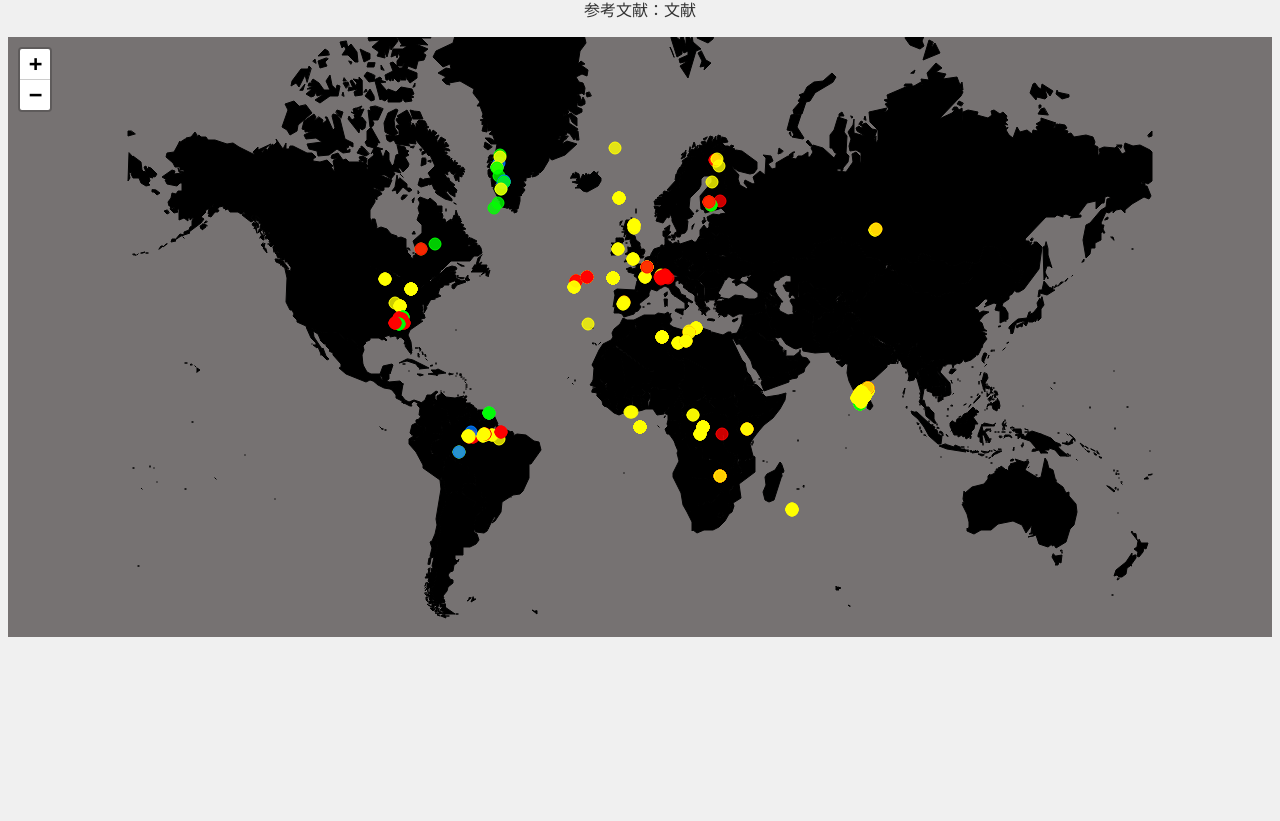
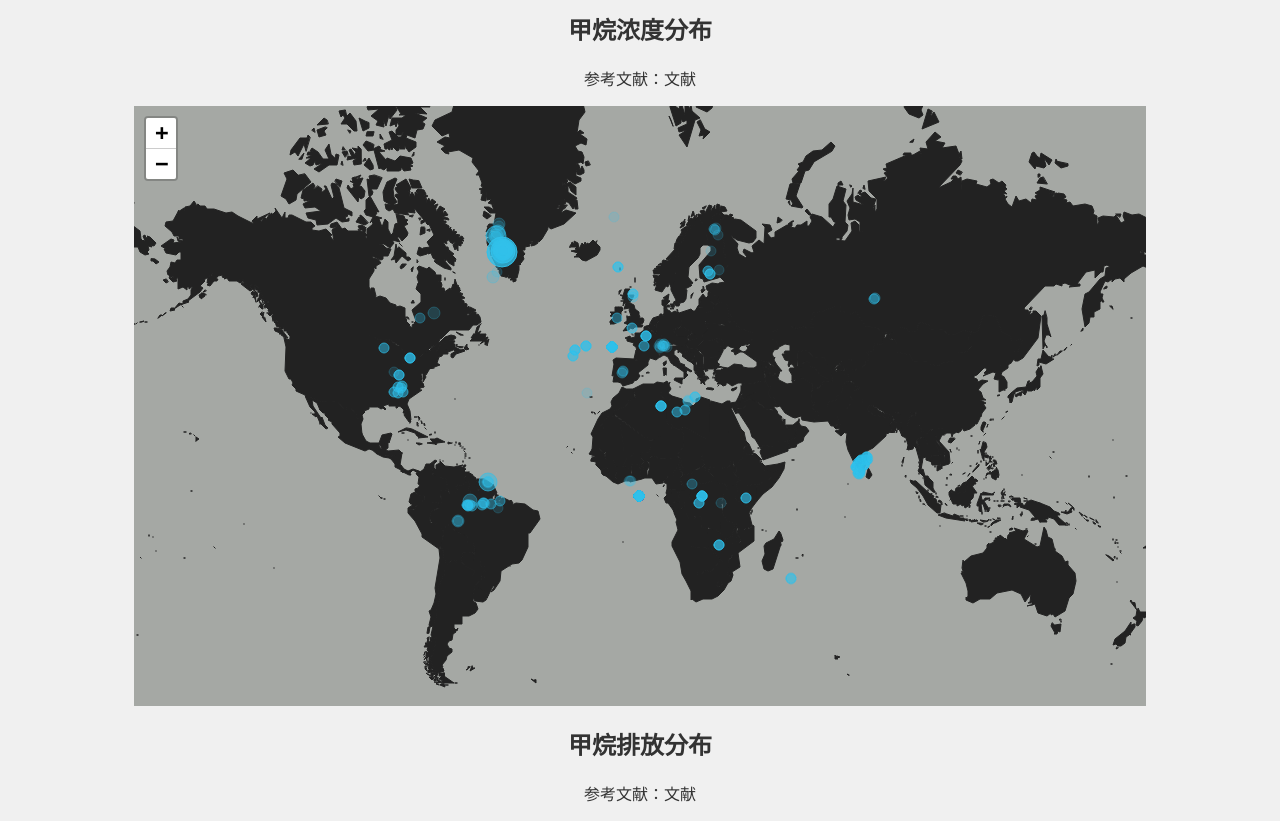
Before and after one commit to hanzzz2020/CH4_mapping, a plain HTML site: page index.html in a window 1280 px wide. Shown: the part 78-899 px from the top of the page. Before the commit the page ends 800 px from the top, so only its background shows below. Drawn offline with nearby package versions, Linux system fonts and the light colour scheme.

Commit message:
更新index.html
两幅地图

```diff
--- a/index.html
+++ b/index.html
@@ -6,6 +6,7 @@
     <link rel="stylesheet" href="style.css">
 </head>
 <body>
+    <h1>内陆水体甲烷地图</h1>
     <h2>甲烷浓度分布</h2>
     <p>参考文献：文献</p>
 </body>
@@ -19,13 +20,32 @@
     <link rel="stylesheet" href="https://unpkg.com/leaflet/dist/leaflet.css" />
     <!-- 隐藏Leaflet图标和文字 -->
     <style>
-        #mapid { height: 600px; }
+        #mapid {
+            height: 600px;
+            width: 80%; /* 减小宽度为原来的80% */
+            margin: 0 auto; /* 居中显示 */
+        }
         .leaflet-control-attribution {
             display: none;
         }
         /* 设置地图的深色底图样式 */
         .leaflet-container {
-            background: #767272;
+            background: #a5a8a4;
+        }
+        /* 自定义弹出框样式 */
+        .custom-popup {
+            background: white;
+            padding: 10px;
+            border-radius: 5px;
+            box-shadow: 0 0 10px rgba(0,0,0,0.5);
+        }
+        /* 自定义右下角详情框样式 */
+        .details {
+            background: white;
+            padding: 10px;
+            border-radius: 5px;
+            box-shadow: 0 0 10px rgba(0,0,0,0.5);
+            display: none; /* 默认不显示 */
         }
     </style>
 </head>
@@ -37,6 +57,10 @@
         // 创建地图实例，并设置视图到世界地图的中心点，缩放级别为2
         var map = L.map('mapid').setView([30, 0], 2);
 
+        // 限制地图的缩放范围
+        map.setMinZoom(1); // 设置最小缩放级别
+        map.setMaxZoom(10); // 设置最大缩放级别
+
         // 加载world.zh.geojson作为底图
         fetch('https://hanzzz2020.github.io/CH4_mapping/world.zh.geojson')
             .then(response => response.json())
@@ -45,10 +69,10 @@
                 var worldLayer = L.geoJSON(data, {
                     style: function (feature) {
                         return {
-                            color: "#000000", // 边界颜色
+                            color: "#222222", // 边界颜色
                             weight: 1,
                             opacity: 1,
-                            fillColor: '#000000', // 填充颜色
+                            fillColor: '#222222', // 填充颜色
                             fillOpacity: 1 // 完全不透明
                         };
                     }
@@ -68,8 +92,9 @@
                         var fluxMean = feature.properties.Concen_Mean;
                         if (fluxMean != undefined && fluxMean != null && fluxMean != '' && fluxMean != 'NA') {
                             var color = getColor(fluxMean);
+                            var radius = getRadius(fluxMean);
                             return L.circleMarker(latlng, {
-                                radius: 6,
+                                radius: radius,
                                 fillColor: color,
                                 color: color,
                                 weight: 1,
@@ -79,17 +104,27 @@
                         }
                     },
                     onEachFeature: function (feature, layer) {
-                        // 为每个特征添加悬停和点击事件
+                        // 为每个特征添加点击事件
                         if (feature.properties) {
-                            var tooltipContent = `Concen Mean: ${feature.properties.Concen_Mean}<br>Concen Range: ${feature.properties.Concen_Range}`;
-                            var popupContent = `Concen Mean: ${feature.properties.Concen_Mean}<br>Concen Range: ${feature.properties.Concen_Range}`;
+                            var popupContent = `均值: ${feature.properties.Concen_Mean}<br>范围: ${feature.properties.Concen_Range}`;
 
-                            layer.bindTooltip(tooltipContent, { permanent: false, sticky: false });
                             layer.on('click', function(e) {
                                 if (e.target._popup) {
                                     e.target.unbindPopup();
+                                    detailsControl.getContainer().style.display = 'none'; // 隐藏详情框
                                 } else {
-                                    e.target.bindPopup(popupContent).openPopup();
+                                    e.target.bindPopup(popupContent, { closeButton: false }).openPopup(); // 去除关闭按钮
+
+                                    // 显示右下角详情框
+                                    var detailsContent = `
+                                        <p>单位：μmol / L</p>
+                                        <p>坐标：${feature.properties.Coordinates}</p>
+                                        <p>时间：${feature.properties['Temporal coverage']}</p>
+                                        <p>位置：${feature.properties.Location}</p>
+                                        <p>参考文献：${feature.properties.Citation}</p>
+                                    `;
+                                    detailsControl.setContent(detailsContent);
+                                    detailsControl.getContainer().style.display = 'block'; // 显示详情框
                                 }
                             });
                         }
@@ -109,42 +144,47 @@
         function getColor(fluxMean) {
             var min = 0; // 最小浓度值
             var max = 1070.40; // 最大浓度值，根据实际情况调整
-            var ratio = (fluxMean - min) / (max - min);
-            var r, g, b;
-            if (ratio < 0.0001) {
-            // Red to Orange
-            r = 255;
-            g = Math.round(255 * (ratio / 0.2));
-            b = 0;
-            return `rgb(${r},${g},${b})`;
-            } else if (ratio < 0.005) {
-                // Orange to Yellow
-                r = 255;
-                g = 255;
-                b = Math.round(255 * ((ratio - 0.2) / 0.2));
-                return `rgb(${r},${g},${b})`;
-            } else if (ratio < 0.01) {
-                // Yellow to Green
-                r = Math.round(255 - (255 * ((ratio - 0.4) / 0.2)));
-                g = 255;
-                b = 0;
-                return `rgb(${r},${g},${b})`;
-            } else if (ratio < 0.1) {
-                // Green to Blue
-                r = 0;
-                g = Math.round(255 - (255 * ((ratio - 0.6) / 0.2)));
-                b = Math.round(255 * ((ratio - 0.6) / 0.2));
-                return `rgb(${r},${g},${b})`;
-            } else {
-                // Light Blue
-                r = 0; // Light Blue shade
-                g = 122; // Light Blue shade
-                b = 255; // Light Blue shade
-                return `rgb(${r},${g},${b})`;
-            }
+            var ratio = (fluxMean - min) / (max - min)+0.2;
+
+            return `rgba(50,193,234,${ratio})`;
 
         }
+
+        // 根据甲烷浓度值返回半径
+        function getRadius(fluxMean) {
+            var min = 0; // 最小浓度值
+            var max = 1070.40; // 最大浓度值，根据实际情况调整
+            var ratio = (fluxMean - min) / (max - min);
+            var radius = Math.round(5 + 10 * ratio); // 半径范围从5到15
+            return radius;
+        }
+
+        // 创建一个自定义控件
+        var detailsControl = L.control({position: 'bottomright'});
+        detailsControl.onAdd = function (map) {
+            var div = L.DomUtil.create('div', 'details');
+            div.innerHTML = '';
+            return div;
+        };
+        detailsControl.addTo(map);
+
+        // 方法来更新控件内容
+        detailsControl.setContent = function(content) {
+            this.getContainer().innerHTML = content;
+        };
 
     </script>
 </body>
 </html>
+
+<!DOCTYPE html>
+<html lang="en">
+<head>
+    <meta charset="UTF-8">
+    <meta name="viewport" content="width=device-width, initial-scale=1.0">
+    <link rel="stylesheet" href="style.css">
+</head>
+<body>
+    <h2>甲烷排放分布</h2>
+    <p>参考文献：文献</p>
+</body>
```
